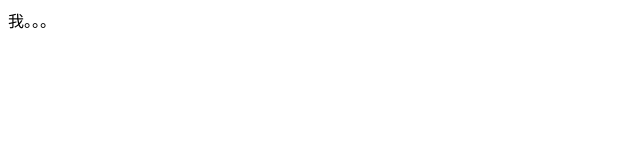
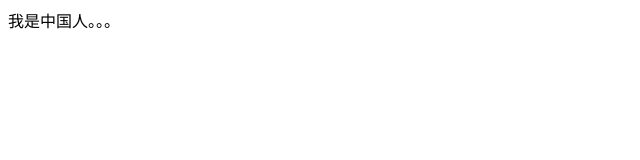
Before and after one commit to orangesarenotonlyfruit/repoGithub, a plain HTML site: page index.html in a window 1280 px wide. Shown: the full height of the page, 0-640 px from the left. Drawn offline with Linux system fonts and the light colour scheme.

Commit message:
add chinese

```diff
--- a/index.html
+++ b/index.html
@@ -5,6 +5,6 @@
 <title>Document</title>
 </head>
 <body>
-	我。。。
+	我是中国人。。。
 </body>
 </html>
```
